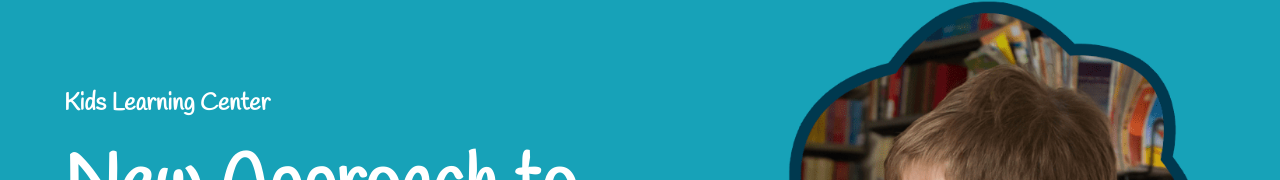
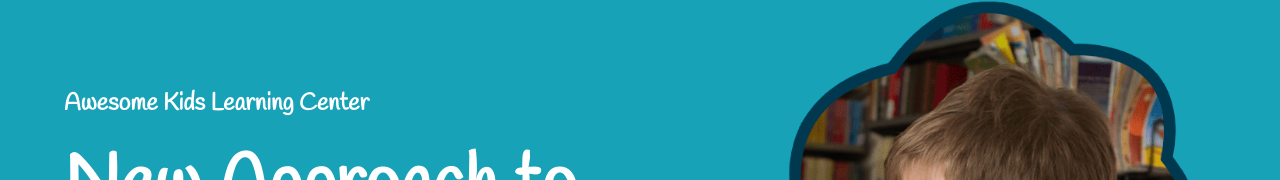
Before and after one commit to ballalamit/demowebsite, a plain HTML site: page index.html in a window 1280 px wide. Shown: the part 135-315 px from the top of the page. Drawn offline with nearby package versions, Linux system fonts and the light colour scheme.

Commit message:
changed h4

```diff
--- a/index.html
+++ b/index.html
@@ -67,7 +67,7 @@
     <div class="container-fluid bg-primary px-0 px-md-5 mb-5">
         <div class="row align-items-center px-3">
             <div class="col-lg-6 text-center text-lg-left">
-                <h4 class="text-white mb-4 mt-5 mt-lg-0">Kids Learning Center</h4>
+                <h4 class="text-white mb-4 mt-5 mt-lg-0">Awesome Kids Learning Center</h4>
                 <h1 class="display-3 font-weight-bold text-white">New Approach to Kids Education</h1>
                 <p class="text-white mb-4">Sea ipsum kasd eirmod kasd magna, est sea et diam ipsum est amet sed sit.
                     Ipsum dolor no justo dolor et, lorem ut dolor erat dolore sed ipsum at ipsum nonumy amet. Clita
```
